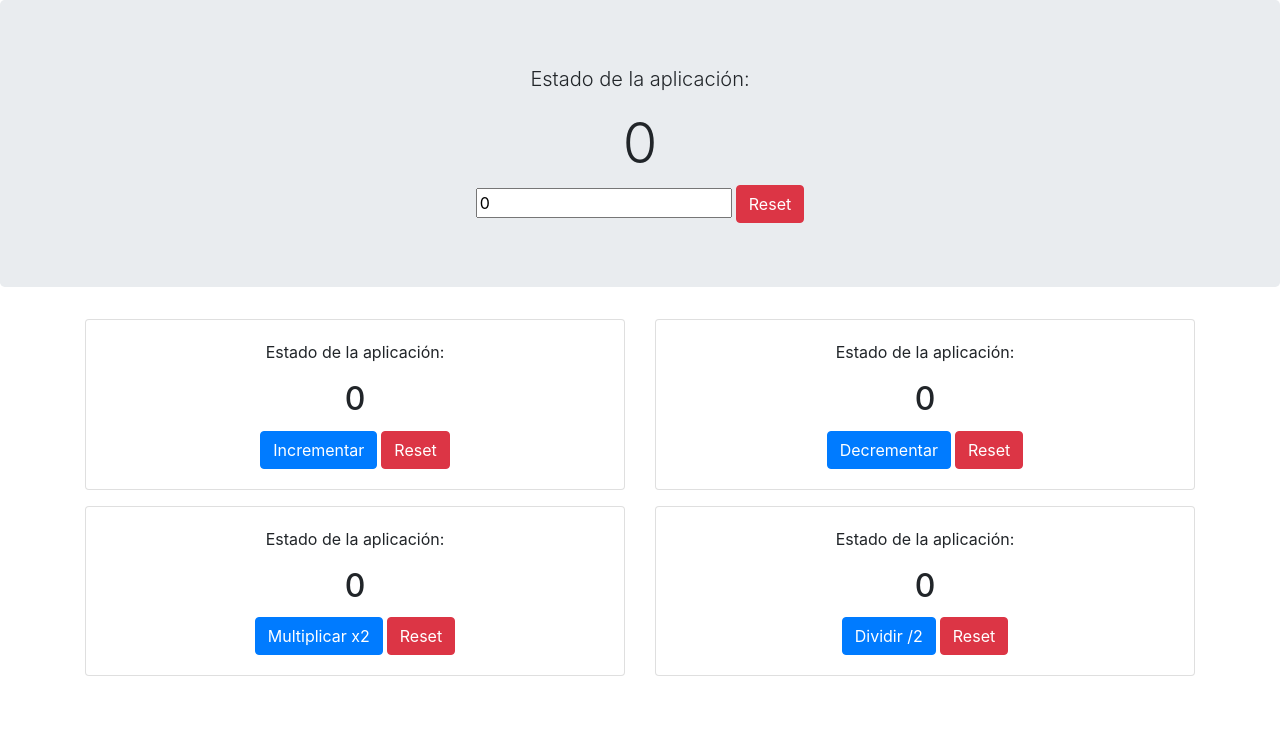
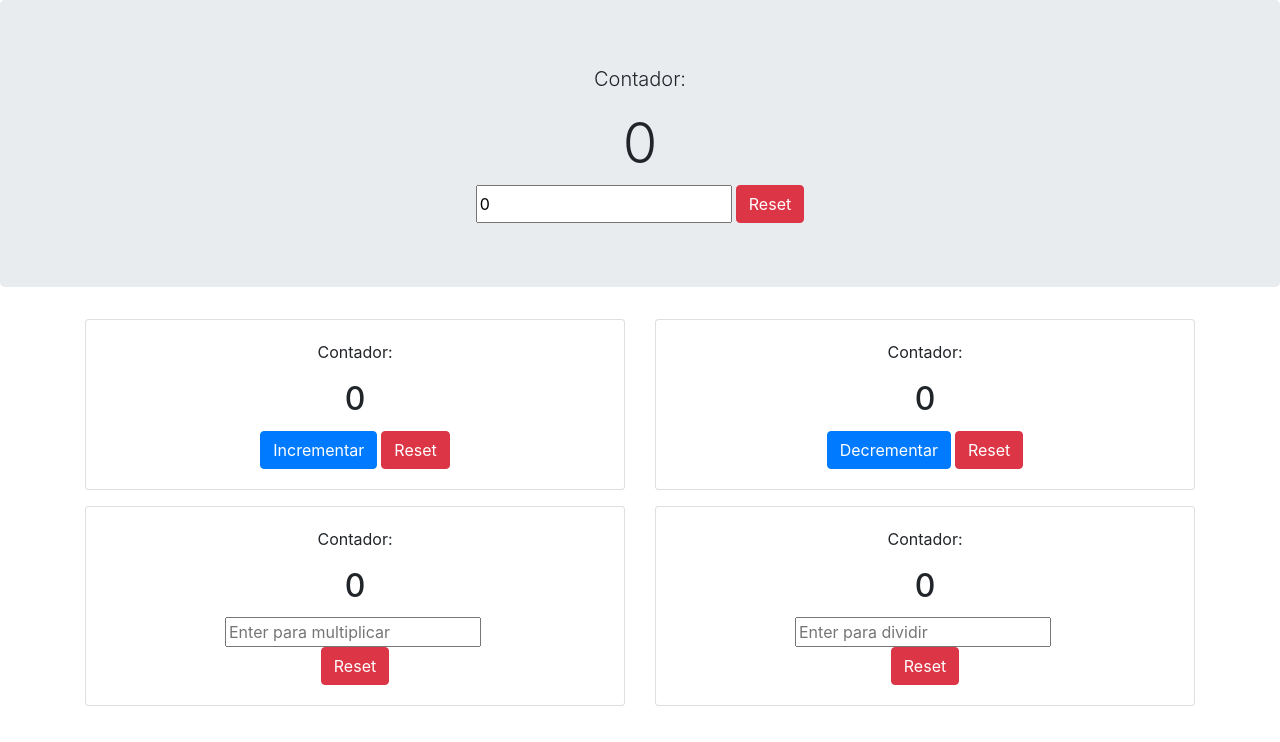
Before and after one commit to jreategui07/workshop-redux-angular-ngrx, an Angular app in the folder examples/01-contador-app/: page / in a window 1280 px wide. Shown: the top 742 px of the page. Built offline with nearby package versions, Linux system fonts and the light colour scheme.

Commit message:
Actualizaciones de estilos

```diff
--- a/examples/01-contador-app/src/app/components/banner/banner.component.html
+++ b/examples/01-contador-app/src/app/components/banner/banner.component.html
@@ -1,6 +1,10 @@
 <div class="jumbotron text-center">
-  <p class="lead">Estado de la aplicación:</p>
+  <p class="lead">Contador:</p>
   <h1 class="display-4">{{ contador }}</h1>
-  <input class="mr-1" #customValueInput type="number" [value]="contador" placeholder="Enter para inicializar" (change)="initCustomValue(customValueInput.value)"/>
-  <app-btn-reset (contadorReseteado)="contadorReset()"></app-btn-reset>
+  <div class="col-lg-6 offset-lg-3 ">
+    <div class="row justify-content-center">
+      <input class="mr-1" #customValueInput type="number" [value]="contador" placeholder="Enter para inicializar" (keyup.enter)="initCustomValue(customValueInput.value)"/>
+      <app-btn-reset (contadorReseteado)="contadorReset()"></app-btn-reset>
+    </div>
+  </div>
 </div>
--- a/examples/01-contador-app/src/app/components/decrementar/decrementar.component.html
+++ b/examples/01-contador-app/src/app/components/decrementar/decrementar.component.html
@@ -1,8 +1,12 @@
 <div class="card">
   <div class="card-body text-center">
-    <p class="card-text">Estado de la aplicación:</p>
+    <p class="card-text">Contador:</p>
     <h2 class="card-title">{{ contador }}</h2>
-    <a href="#" class="btn btn-primary mr-1" (click)="decrementar()">Decrementar</a>
-    <app-btn-reset (contadorReseteado)="contadorReset()"></app-btn-reset>
+    <div class="col-lg-6 offset-lg-3 ">
+      <div class="row justify-content-center">
+        <a href="#" class="btn btn-primary mr-1" (click)="decrementar()">Decrementar</a>
+        <app-btn-reset (contadorReseteado)="contadorReset()"></app-btn-reset>
+      </div>
+    </div>
   </div>
 </div>
--- a/examples/01-contador-app/src/app/components/dividir/dividir.component.html
+++ b/examples/01-contador-app/src/app/components/dividir/dividir.component.html
@@ -1,8 +1,12 @@
 <div class="card">
   <div class="card-body text-center">
-    <p class="card-text">Estado de la aplicación:</p>
+    <p class="card-text">Contador:</p>
     <h2 class="card-title">{{ contador }}</h2>
-    <a href="#" class="btn btn-primary mr-1"  (click)="dividir()">Dividir /2</a>
-    <app-btn-reset (contadorReseteado)="contadorReset()"></app-btn-reset>
+    <div class="col-lg-6 offset-lg-3 ">
+      <div class="row justify-content-center">
+        <input class="mr-1" width="100" #dividirInput type="number" placeholder="Enter para dividir" (keyup.enter)="dividir(dividirInput.value)"/>
+        <app-btn-reset (contadorReseteado)="contadorReset()"></app-btn-reset>
+      </div>
+    </div>
   </div>
 </div>
--- a/examples/01-contador-app/src/app/components/dividir/dividir.component.ts
+++ b/examples/01-contador-app/src/app/components/dividir/dividir.component.ts
@@ -14,8 +14,9 @@ export class DividirComponent implements OnInit {
   ngOnInit(): void {
   }
 
-  dividir(): void {
-    this.contadorActualizado.emit(this.contador / 2);
+  dividir(value: string): void {
+    // tslint:disable-next-line: radix
+    this.contadorActualizado.emit(this.contador / parseInt(value));
   }
 
   contadorReset(): void {
--- a/examples/01-contador-app/src/app/components/incrementar/incrementar.component.html
+++ b/examples/01-contador-app/src/app/components/incrementar/incrementar.component.html
@@ -1,8 +1,12 @@
 <div class="card">
   <div class="card-body text-center">
-    <p class="card-text">Estado de la aplicación:</p>
+    <p class="card-text">Contador:</p>
     <h2 class="card-title">{{ contador }}</h2>
-    <a href="#" class="btn btn-primary mr-1" (click)="incrementar()">Incrementar</a>
-    <app-btn-reset (contadorReseteado)="contadorReset()"></app-btn-reset>
+    <div class="col-lg-6 offset-lg-3 ">
+      <div class="row justify-content-center">
+        <a href="#" class="btn btn-primary mr-1" (click)="incrementar()">Incrementar</a>
+        <app-btn-reset (contadorReseteado)="contadorReset()"></app-btn-reset>
+      </div>
+    </div>
   </div>
 </div>
--- a/examples/01-contador-app/src/app/components/multiplicar/multiplicar.component.html
+++ b/examples/01-contador-app/src/app/components/multiplicar/multiplicar.component.html
@@ -1,8 +1,12 @@
 <div class="card">
   <div class="card-body text-center">
-    <p class="card-text">Estado de la aplicación:</p>
+    <p class="card-text">Contador:</p>
     <h2 class="card-title">{{ contador }}</h2>
-    <a href="#" class="btn btn-primary mr-1" (click)="multiplicar()">Multiplicar x2</a>
-    <app-btn-reset (contadorReseteado)="contadorReset()"></app-btn-reset>
+    <div class="col-lg-6 offset-lg-3 ">
+      <div class="row justify-content-center">
+        <input class="mr-1" width="100" #multiplicarInput type="number" placeholder="Enter para multiplicar" (keyup.enter)="multiplicar(multiplicarInput.value)"/>
+        <app-btn-reset (contadorReseteado)="contadorReset()"></app-btn-reset>
+      </div>
+    </div>
   </div>
 </div>
--- a/examples/01-contador-app/src/app/components/multiplicar/multiplicar.component.ts
+++ b/examples/01-contador-app/src/app/components/multiplicar/multiplicar.component.ts
@@ -14,8 +14,9 @@ export class MultiplicarComponent implements OnInit {
   ngOnInit(): void {
   }
 
-  multiplicar(): void {
-    this.contadorActualizado.emit(this.contador * 2);
+  multiplicar(value: string): void {
+    // tslint:disable-next-line: radix
+    this.contadorActualizado.emit(this.contador * parseInt(value));
   }
 
   contadorReset(): void {
```
